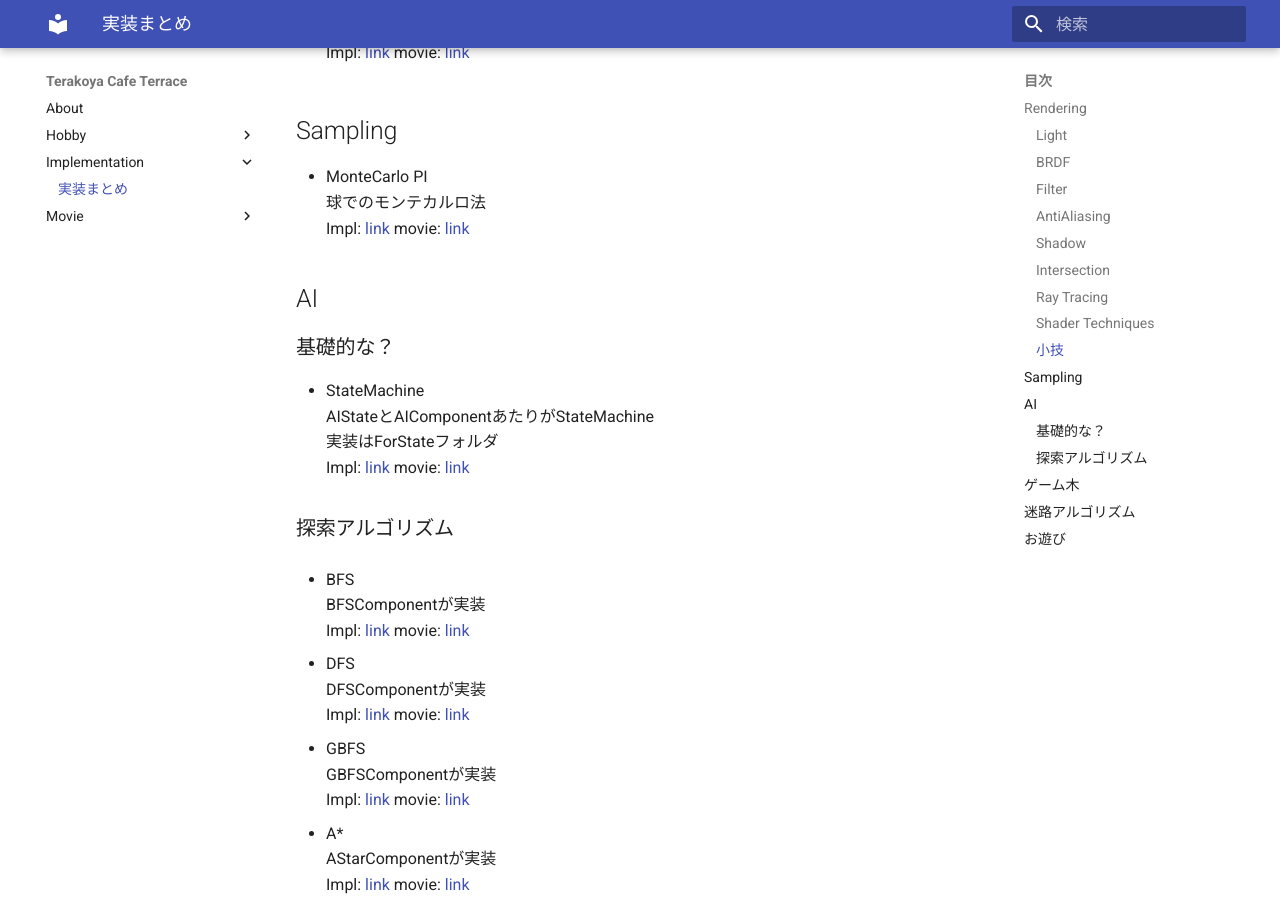
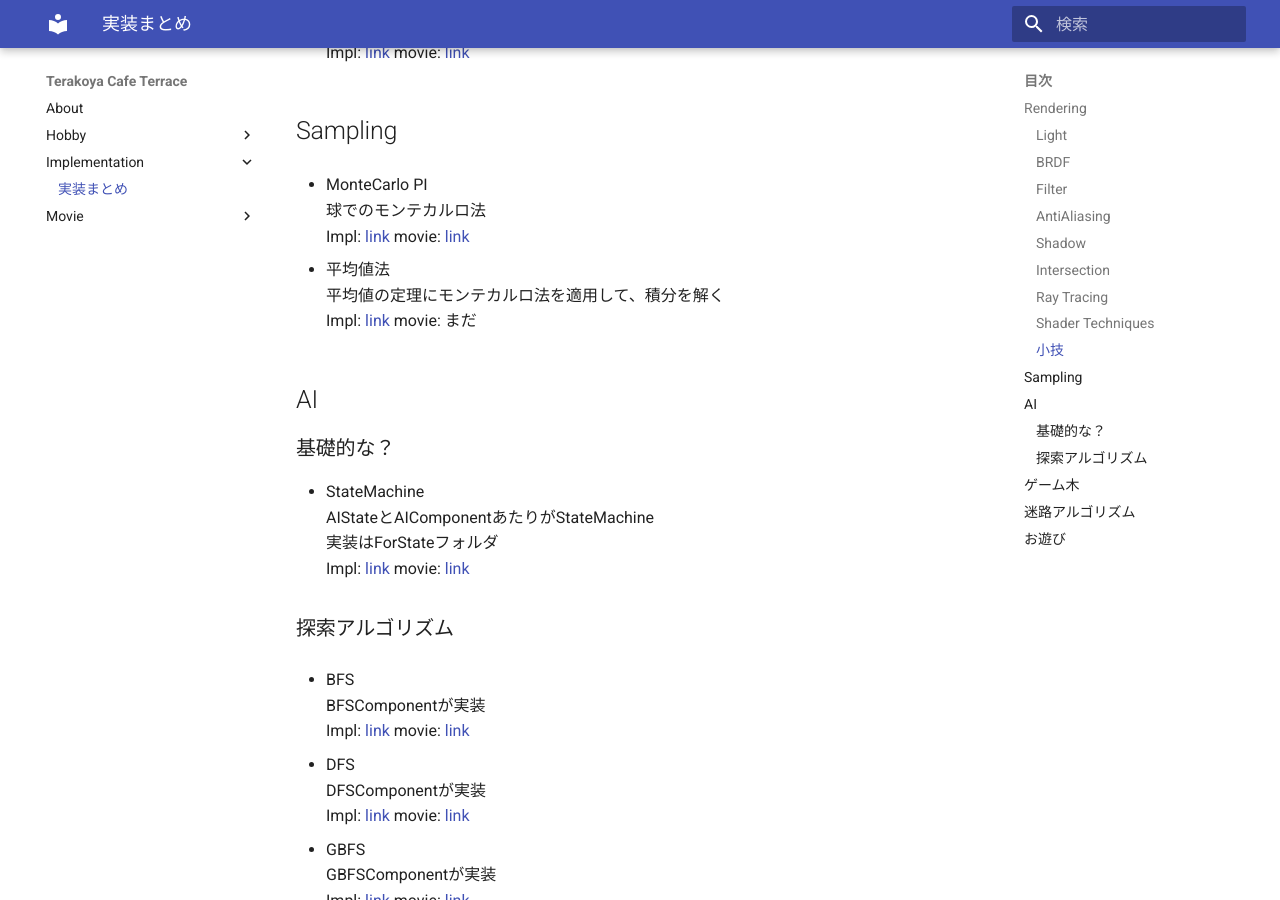
Before and after one commit to terraritto/TerakoyaCafe, an MkDocs documentation site: the page built from docs/Implementation/Implementation.md, in a window 1280 px wide and 900 px high, scrolled down 2942 px. Built offline with MkDocs 1.6.1 and Material for MkDocs 9.7.7, drawn with Linux system fonts in a browser that asks for light colours.

Commit message:
・実装物の更新 ・Hobby回りの更新

```diff
--- a/docs/Implementation/Implementation.md
+++ b/docs/Implementation/Implementation.md
@@ -138,6 +138,11 @@
     Impl: [link](https://github.com/terraritto/Siv3DImplementZoo/blob/main/Sampling/MonteCarloPI.h)
     movie: [link](https://youtu.be/C5bOtOeS8Fs)
 
+* 平均値法
+    平均値の定理にモンテカルロ法を適用して、積分を解く
+    Impl: [link](https://github.com/terraritto/Siv3DImplementZoo/blob/main/Sampling/AverageMethod.h)
+    movie: まだ
+
 ## AI
 ### 基礎的な？
 * StateMachine
```
Also changed, not shown: docs/Hobby/drink.md (+1 -0 lines).
